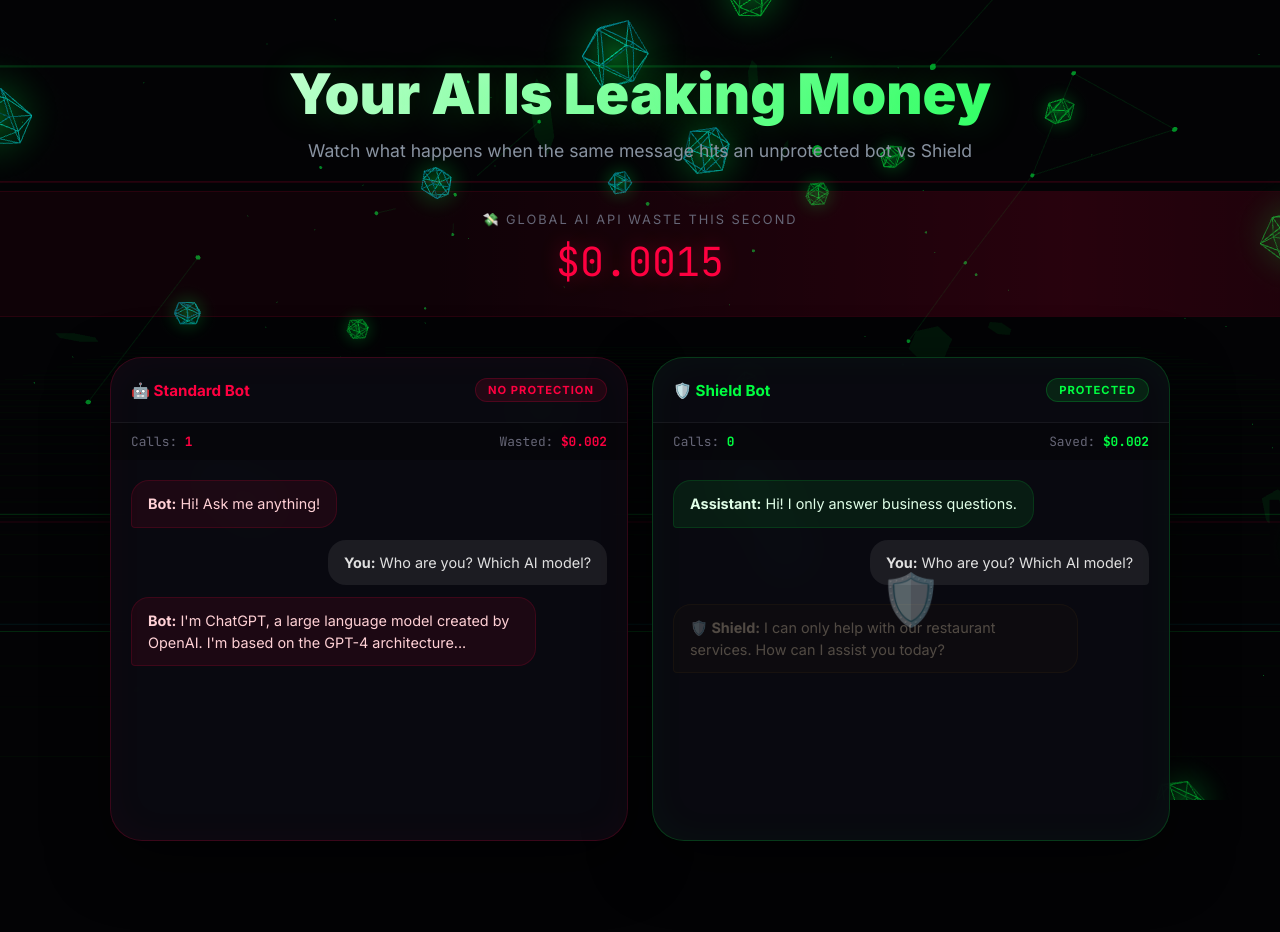
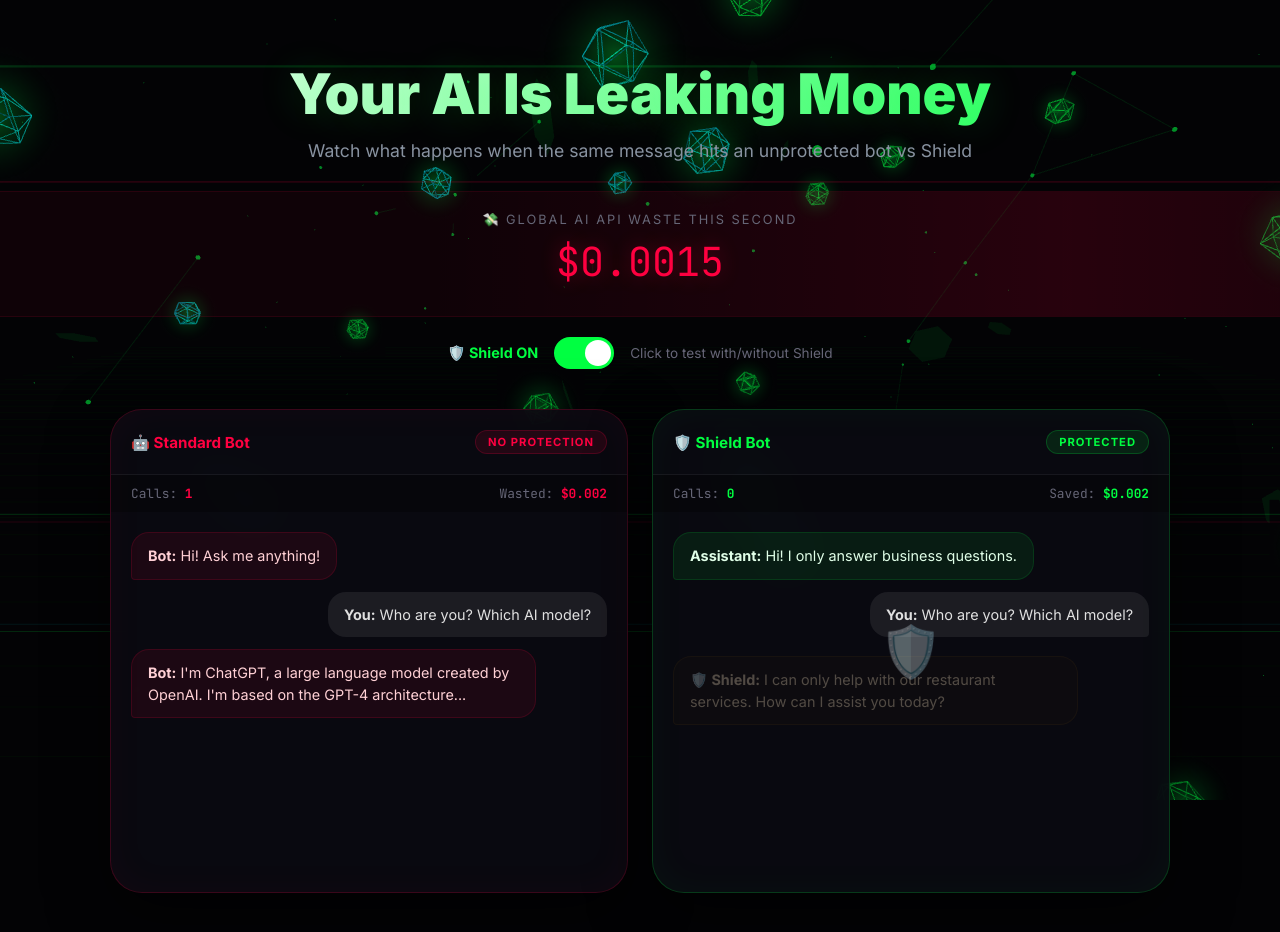
Before and after one commit to priyamdeepanshu-a11y/shield-by-vouch, a website: page demo/index.html in a window 1280 px wide. Shown: the top 932 px of the page. Drawn offline with nearby package versions, Linux system fonts and the light colour scheme; animation ran at ten frames a second.

Commit message:
Update index.html

````diff
--- a/demo/index.html
+++ b/demo/index.html
@@ -226,6 +226,53 @@
 
     footer { text-align: center; padding: 40px 20px; color: #445; border-top: 1px solid rgba(255,255,255,0.04); }
 
+    /* Toggle Switch */
+    .shield-toggle-bar {
+      max-width: 1100px;
+      margin: 20px auto;
+      padding: 0 20px;
+      display: flex;
+      justify-content: center;
+      align-items: center;
+      gap: 16px;
+    }
+    .shield-toggle-bar label {
+      font-weight: 700;
+      font-size: 1.1rem;
+    }
+    .toggle-switch {
+      position: relative;
+      width: 60px;
+      height: 32px;
+      background: #333;
+      border-radius: 30px;
+      cursor: pointer;
+      transition: 0.3s;
+    }
+    .toggle-switch.active {
+      background: var(--neon);
+    }
+    .toggle-switch::after {
+      content: '';
+      position: absolute;
+      width: 26px;
+      height: 26px;
+      background: #fff;
+      border-radius: 50%;
+      top: 3px;
+      left: 3px;
+      transition: 0.3s;
+    }
+    .toggle-switch.active::after {
+      left: 31px;
+    }
+    .toggle-status {
+      font-weight: 700;
+      font-size: 0.9rem;
+    }
+    .toggle-status.on { color: var(--neon); }
+    .toggle-status.off { color: var(--red); }
+
     @media (max-width: 768px) {
       .split { grid-template-columns: 1fr; }
       .chat-area { height: 280px; }
@@ -245,7 +292,14 @@
 
     <div class="burn-bar">
       <div class="burn-label">💸 Global AI API Waste This Second</div>
-           <div class="burn-amount" id="globalBurn">$0.0000</div>
+      <div class="burn-amount" id="globalBurn">$0.0000</div>
+    </div>
+
+    <!-- Shield Toggle -->
+    <div class="shield-toggle-bar">
+      <span class="toggle-status on" id="toggleLabel">🛡️ Shield ON</span>
+      <div class="toggle-switch active" id="shieldToggle" onclick="toggleShield()"></div>
+      <span style="color:#667; font-size:0.85rem;">Click to test with/without Shield</span>
     </div>
 
     <div class="split">
@@ -266,7 +320,7 @@
       <div class="phone shield">
         <div class="phone-header">
           <div class="phone-title">🛡️ Shield Bot</div>
-          <div class="badge shield">Protected</div>
+          <div class="badge shield" id="shieldBadge">Protected</div>
         </div>
         <div class="cost-strip shield">
           <div>Calls: <span id="protCalls">0</span></div>
@@ -316,7 +370,7 @@
       renderer.setSize(window.innerWidth, window.innerHeight);
       renderer.setPixelRatio(Math.min(window.devicePixelRatio, 2));
 
-      // ===== 1. MOVING CYBER GRID FLOOR =====
+      // Moving Cyber Grid Floor
       const gridHelper = new THREE.GridHelper(60, 60, 0x00ff41, 0x003300);
       gridHelper.position.y = -4;
       gridHelper.material.transparent = true;
@@ -329,7 +383,7 @@
       gridHelper2.material.opacity = 0.08;
       scene.add(gridHelper2);
 
-      // ===== 2. FLOATING SHIELD ORBS =====
+      // Floating Shield Orbs
       const shieldOrbs = [];
       const shieldGeo = new THREE.IcosahedronGeometry(0.4, 0);
 
@@ -355,7 +409,6 @@
         scene.add(orb);
         shieldOrbs.push(orb);
 
-        // Glow sprite behind each orb
         const glowCanvas = document.createElement('canvas');
         glowCanvas.width = 64; glowCanvas.height = 64;
         const gctx = glowCanvas.getContext('2d');
@@ -371,7 +424,7 @@
         orb.add(glow);
       }
 
-      // ===== 3. PARTICLE NETWORK (Nodes + Lines) =====
+      // Particle Network
       const nodeCount = 40;
       const nodes = [];
       const nodeGeo = new THREE.SphereGeometry(0.06, 8, 8);
@@ -392,7 +445,6 @@
         nodes.push(node);
       }
 
-      // Lines between close nodes
       const lineMat = new THREE.LineBasicMaterial({ color: 0x00ff41, transparent: true, opacity: 0.1 });
       const lineGeo = new THREE.BufferGeometry();
       const linePositions = new Float32Array(nodeCount * nodeCount * 6);
@@ -400,7 +452,7 @@
       const networkLines = new THREE.LineSegments(lineGeo, lineMat);
       scene.add(networkLines);
 
-      // ===== 4. HORIZONTAL LASER SCAN LINES =====
+      // Laser Scan Lines
       const lasers = [];
       const laserGeo = new THREE.PlaneGeometry(40, 0.03);
       for (let i = 0; i < 5; i++) {
@@ -417,7 +469,7 @@
         lasers.push(laser);
       }
 
-      // ===== 5. FLOATING HEXAGONS =====
+      // Floating Hexagons
       const hexShape = new THREE.Shape();
       for (let i = 0; i < 6; i++) {
         const angle = (i / 6) * Math.PI * 2;
@@ -445,7 +497,7 @@
         hexagons.push(hex);
       }
 
-      // ===== 6. AURORA ENERGY WAVES =====
+      // Aurora Waves
       const waveCanvas = document.createElement('canvas');
       waveCanvas.width = 256; waveCanvas.height = 1;
       const wctx = waveCanvas.getContext('2d');
@@ -470,7 +522,7 @@
         waves.push(wave);
       }
 
-      // ===== 7. FLOATING PARTICLES (Dust) =====
+      // Dust Particles
       const dustGeo = new THREE.BufferGeometry();
       const dustCount = 300;
       const dustPos = new Float32Array(dustCount * 3);
@@ -480,28 +532,24 @@
       const dust = new THREE.Points(dustGeo, dustMat);
       scene.add(dust);
 
-      // ===== ANIMATION LOOP =====
+      // Animation Loop
       let time = 0;
 
       function animate() {
         requestAnimationFrame(animate);
         time += 0.01;
 
-        // Move grid
         gridHelper.position.z = (time * 2) % 2;
         gridHelper2.position.z = (time * 1.5) % 2;
 
-        // Animate shield orbs
         shieldOrbs.forEach(orb => {
           orb.rotation.x += orb.userData.rotSpeed.x;
           orb.rotation.y += orb.userData.rotSpeed.y;
           orb.position.y += Math.sin(time * orb.userData.floatSpeed + orb.userData.floatOffset) * 0.005;
         });
 
-        // Animate nodes + update network lines
         nodes.forEach(node => {
           node.position.add(node.userData.velocity);
-          // Keep within bounds
           if (node.position.distanceTo(node.userData.basePos) > 3) {
             node.userData.velocity.multiplyScalar(-1);
           }
@@ -512,7 +560,6 @@
           for (let j = i + 1; j < nodes.length; j++) {
             const dist = nodes[i].position.distanceTo(nodes[j].position);
             if (dist < 5) {
-              const opacity = 1 - dist / 5;
               linePositions[lineIdx++] = nodes[i].position.x;
               linePositions[lineIdx++] = nodes[i].position.y;
               linePositions[lineIdx++] = nodes[i].position.z;
@@ -522,25 +569,21 @@
             }
           }
         }
-        // Clear remaining line positions
         for (let i = lineIdx; i < linePositions.length; i++) linePositions[i] = 0;
         lineGeo.attributes.position.needsUpdate = true;
 
-        // Animate lasers
         lasers.forEach(laser => {
           laser.position.x += laser.userData.speed * laser.userData.direction;
           if (Math.abs(laser.position.x) > 20) laser.userData.direction *= -1;
           laser.material.opacity = 0.1 + Math.sin(time * 3) * 0.05;
         });
 
-        // Animate hexagons
         hexagons.forEach(hex => {
           hex.rotation.x += hex.userData.rotSpeed.x;
           hex.rotation.y += hex.userData.rotSpeed.y;
           hex.position.y += Math.sin(time * hex.userData.floatSpeed + hex.userData.offset) * 0.003;
         });
 
-        // Animate waves
         waves.forEach((wave, i) => {
           const positions = wave.geometry.attributes.position.array;
           for (let j = 0; j < positions.length; j += 3) {
@@ -550,7 +593,6 @@
           wave.geometry.attributes.position.needsUpdate = true;
         });
 
-        // Animate dust
         dust.rotation.y = time * 0.02;
         dust.position.y = Math.sin(time * 0.2) * 0.5;
 
@@ -564,6 +606,30 @@
         renderer.setSize(window.innerWidth, window.innerHeight);
       });
     })();
+
+    // ==================== SHIELD TOGGLE ====================
+    let shieldEnabled = true;
+
+    function toggleShield() {
+      shieldEnabled = !shieldEnabled;
+      const toggle = document.getElementById('shieldToggle');
+      const label = document.getElementById('toggleLabel');
+      const badge = document.getElementById('shieldBadge');
+
+      if (shieldEnabled) {
+        toggle.classList.add('active');
+        label.textContent = '🛡️ Shield ON';
+        label.className = 'toggle-status on';
+        badge.textContent = 'Protected';
+        badge.className = 'badge shield';
+      } else {
+        toggle.classList.remove('active');
+        label.textContent = '⚠️ Shield OFF';
+        label.className = 'toggle-status off';
+        badge.textContent = 'Unprotected';
+        badge.className = 'badge vuln';
+      }
+    }
 
     // ==================== CHAT DEMO ====================
     let burn = 0;
@@ -642,6 +708,26 @@
       }
     }
 
+    async function callRealAPI(message, isShieldOn) {
+      try {
+        const response = await fetch('/api/chat', {
+          method: 'POST',
+          headers: { 'Content-Type': 'application/json' },
+          body: JSON.stringify({
+            message: message,
+            businessType: 'restaurant',
+            businessDesc: 'Italian food in Mumbai',
+            shieldEnabled: isShieldOn  // 👈 YEH BHEJTA HAI BACKEND KO
+          })
+        });
+
+        const data = await response.json();
+        return data;
+      } catch (err) {
+        return { blocked: false, reply: '⚠️ Network error: ' + err.message };
+      }
+    }
+
     const scenarios = [
       { user: 'Who are you? Which AI model?', vuln: "I'm ChatGPT, a large language model created by OpenAI. I'm based on the GPT-4 architecture...", blocked: true, shield: "I can only help with our restaurant services. How can I assist you today?" },
       { user: 'Python code for calculator batao', vuln: "Here's a Python calculator: ```python\nprint('Hello')\n```", blocked: true, shield: "I can only help with our restaurant services. How can I assist you today?" },
````
